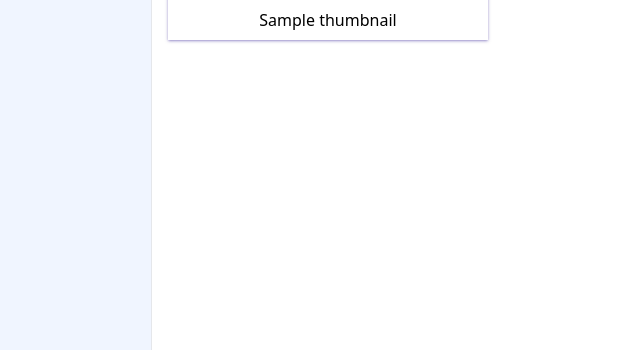
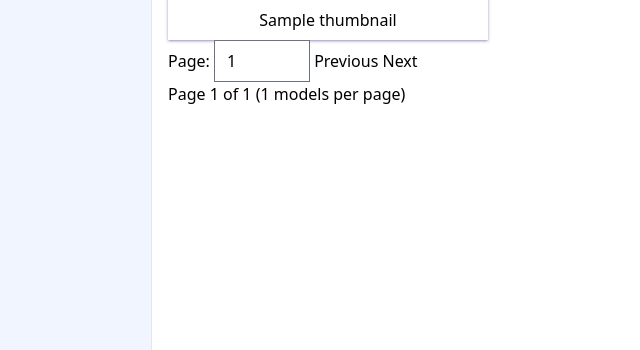
Before and after one commit to art-e-fact/RoboProp, a Django app: template templates/mymodels.html in a window 1280 px wide. Shown: the part 450-800 px from the top of the page, without its empty margins (104-744 px from the left). Run offline with Django 4.2, Linux system fonts and the light colour scheme; the template is opened without the code that fills it: most values are stand-ins (such as "Sample title", 1, 10 or a date in 2020); style sheets or scripts are compiled from the project's sources; some libraries are stand-ins or nearby versions.

Commit message:
paginiation in view

```diff
--- a/roboprop_client/views.py
+++ b/roboprop_client/views.py
@@ -8,6 +8,7 @@ import urllib.parse
 import subprocess
 import zipfile
 import shutil
+import math
 from django.shortcuts import render, redirect
 from django.http import HttpResponse, JsonResponse
 from django.core.cache import cache
@@ -417,6 +418,7 @@ def mymodels(request):
             return redirect("mymodels")
 
     total_num_models = __get_num_assets("models")
+    total_pages = math.ceil(total_num_models / page_size)
     gallery_thumbnails = _get_all_thumbnails("models", page, page_size)
     return render(
         request,
@@ -426,6 +428,7 @@ def mymodels(request):
             "page": page,
             "page_size": page_size,
             "total_models": total_num_models,
+            "total_pages": total_pages,
         },
     )
 
--- a/templates/mymodels.html
+++ b/templates/mymodels.html
@@ -28,6 +28,16 @@
         </a>
         {% endfor %}
     </div>
+    <div class="pagination">
+        <form method="get">
+          <input type="hidden" name="page_size" value="{{ page_size }}">
+          <label for="page">Page:</label>
+          <input type="number" name="page" id="page" value="{{ page }}" min="1" max="{{ total_pages }}" required>
+          <button type="submit" name="action" value="previous" {% if page == 1 %}disabled{% endif %}>Previous</button>
+          <button type="submit" name="action" value="next" {% if page == total_pages %}disabled{% endif %}>Next</button>
+        </form>
+      </div>
+      <p>Page {{ page }} of {{ total_pages }} ({{ page_size }} models per page)</p>
 
     <script>
         function updateBlendkitModels() {
```
